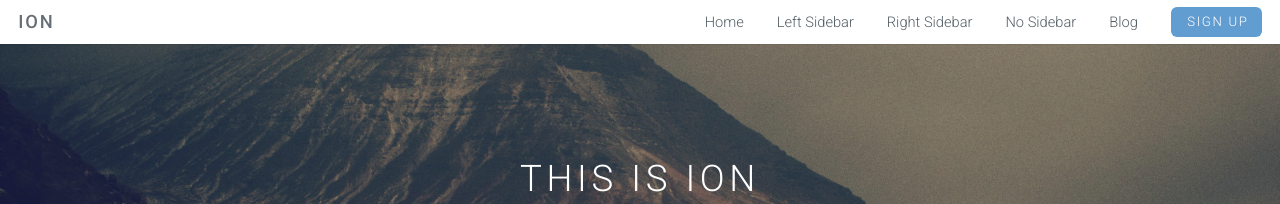
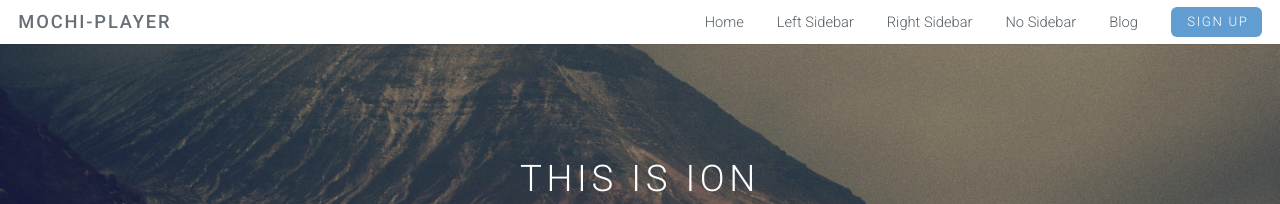
Before and after one commit to mochi-player/mochi-player.github.io, a Jekyll site: the page built from index.html, in a window 1280 px wide. Shown: the top 204 px of the page. Built offline with Jekyll 4.4.1, drawn with Linux system fonts in a browser that asks for light colours.

Commit message:
Fix config file

```diff
--- a/_config.yml
+++ b/_config.yml
@@ -1,13 +1,10 @@
 # Site settings
-title: Ion
-email: your-email@domain.com
+title: mochi-player
 description: > # this means to ignore newlines until "baseurl:"
   Write an awesome description for your new site here. You can edit this
   line in _config.yml. It will appear in your document head meta (for
   Google search results) and in your feed.xml site description.
-url: "http://yourdomain.com" # the base hostname & protocol for your site
-twitter_username: jekyllrb
-github_username:  jekyll
+url: "http://mochi-player.github.io/" # the base hostname & protocol for your site
 
 # Build settings
 markdown: kramdown
```
